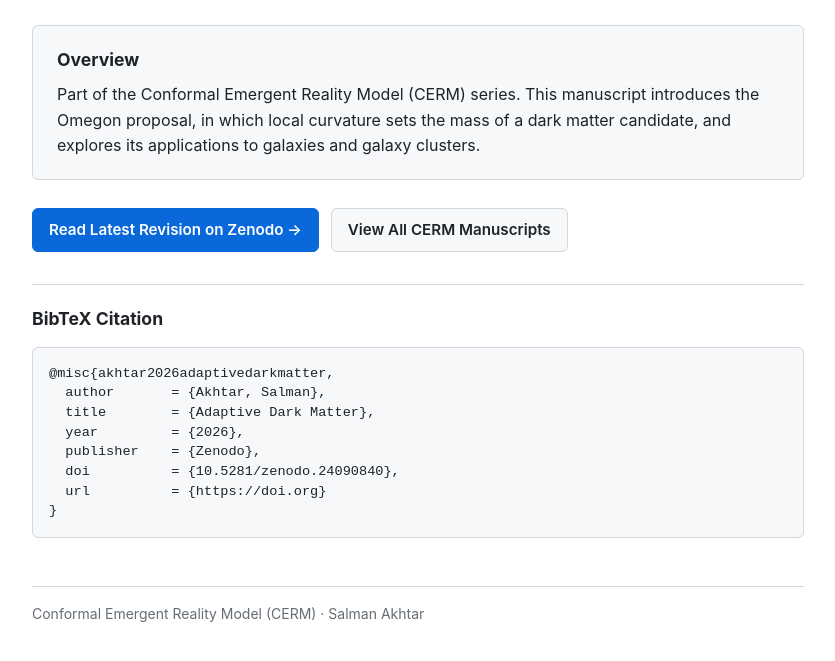
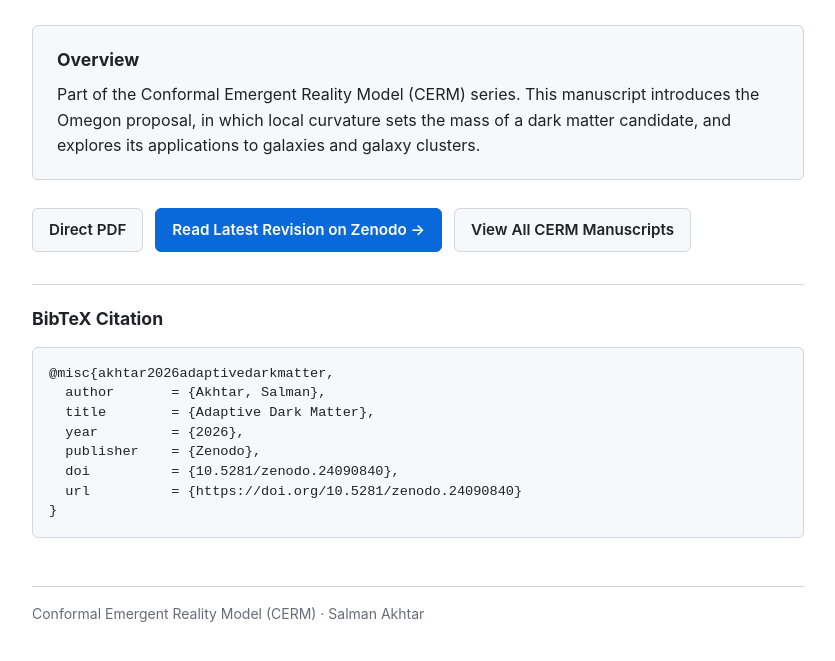
Before and after one commit to kalahari00/Conformal-Emergent-Reality-Model-CERM, a plain HTML site: page adaptive-dark-matter.html in a window 1280 px wide. Shown: the part 209-870 px from the top of the page, without its empty margins (222-1057 px from the left). Drawn offline with Linux system fonts and the light colour scheme.

Commit message:
Update adaptive-dark-matter.html

```diff
--- a/adaptive-dark-matter.html
+++ b/adaptive-dark-matter.html
@@ -11,10 +11,8 @@
   <meta name="citation_author" content="Akhtar, Salman" />
   <meta name="citation_publication_date" content="2026" />
   <meta name="citation_doi" content="10.5281/zenodo.24090840" />
-  <meta name="citation_abstract_html_url" content="https://github.io" />
-  <meta name="citation_fulltext_html_url" content="https://doi.org" />
-  <!-- Uncomment and replace YOUR_FILENAME.pdf once you have the direct Zenodo PDF link -->
-  <!-- <meta name="citation_pdf_url" content="https://zenodo.org" /> -->
+  <meta name="citation_abstract_html_url" content="https://kalahari00.github.io/Conformal-Emergent-Reality-Model-CERM/adaptive-dark-matter.html" />
+  <meta name="citation_pdf_url" content="https://kalahari00.github.io/Conformal-Emergent-Reality-Model-CERM/Adaptive_Dark_Matter__When_Geometry_Sets_the_Mass___v1_0.pdf" />
 
   <style>
     :root {
@@ -140,8 +138,8 @@
     <h1>Adaptive Dark Matter</h1>
     <div class="meta">
       <strong>Salman Akhtar</strong> · Independent Researcher<br />
-      ORCID: <a href="https://orcid.org" target="_blank" rel="noopener">0009-0000-8105-9597</a> ·
-      DOI: <a href="https://doi.org" target="_blank" rel="noopener">10.5281/zenodo.24090840</a>
+      ORCID: <a href="https://orcid.org/0009-0000-8105-9597" target="_blank" rel="noopener">0009-0000-8105-9597</a> ·
+      DOI: <a href="https://doi.org/10.5281/zenodo.24090840" target="_blank" rel="noopener">10.5281/zenodo.24090840</a>
     </div>
   </header>
 
@@ -154,7 +152,8 @@
     </section>
 
     <div class="btn-group">
-      <a class="btn btn-primary" href="https://doi.org" target="_blank" rel="noopener">Read Latest Revision on Zenodo →</a>
+      <a class="btn" href="Adaptive_Dark_Matter__When_Geometry_Sets_the_Mass___v1_0.pdf">Direct PDF</a>
+      <a class="btn btn-primary" href="https://doi.org/10.5281/zenodo.24090840" target="_blank" rel="noopener">Read Latest Revision on Zenodo →</a>
       <a class="btn" href="index.html">View All CERM Manuscripts</a>
     </div>
 
@@ -166,7 +165,7 @@
   year         = {2026},
   publisher    = {Zenodo},
   doi          = {10.5281/zenodo.24090840},
-  url          = {https://doi.org}
+  url          = {https://doi.org/10.5281/zenodo.24090840}
 }</pre>
     </section>
   </main>
```
